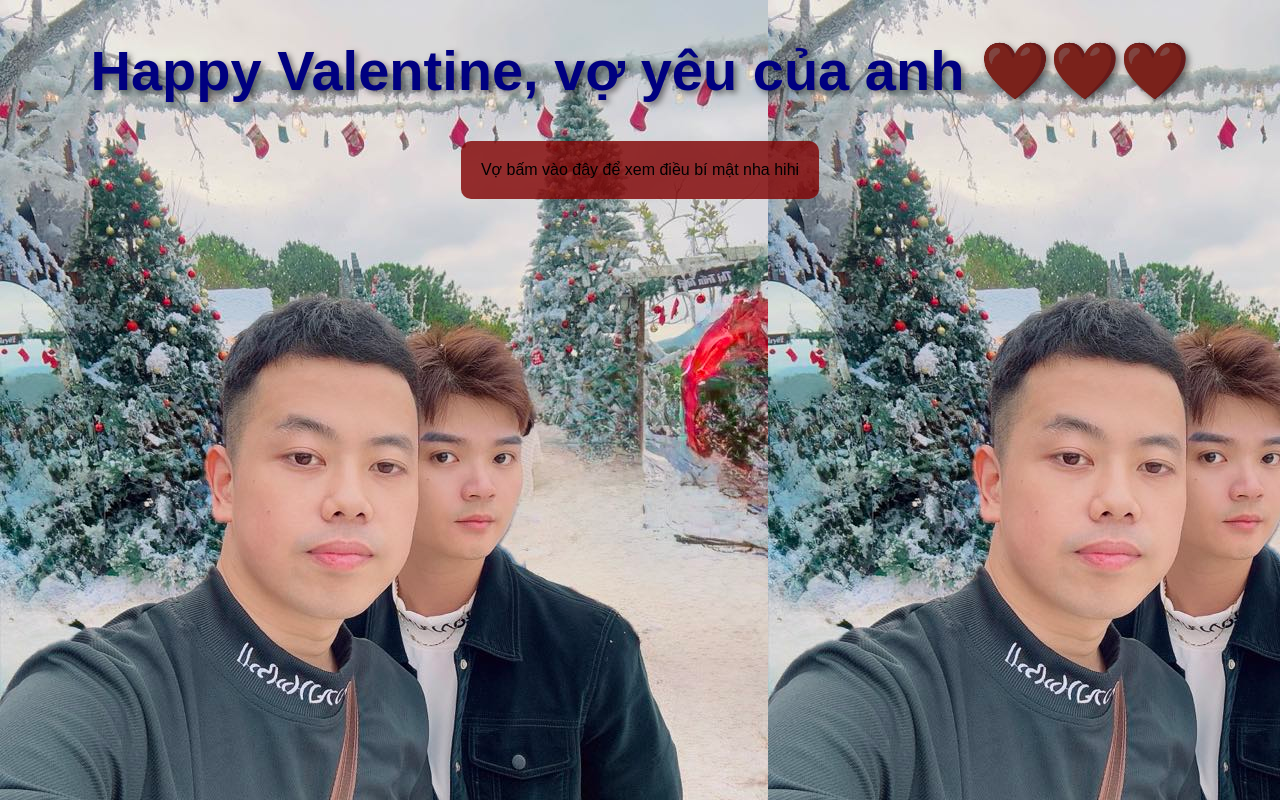
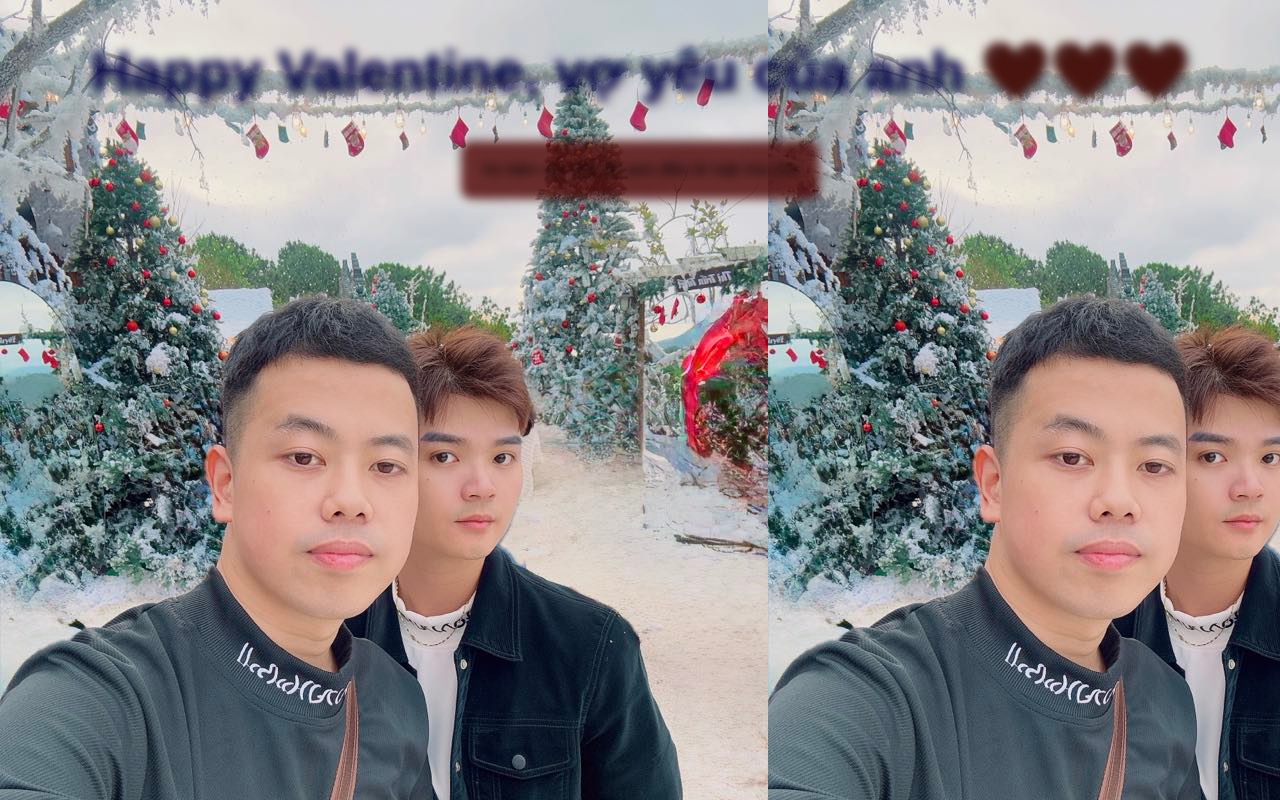
Before and after one commit to Namkun-96/namtrung-4years, a plain HTML site: page index.html in a window 1280 px wide. Drawn offline with Linux system fonts and the light colour scheme.

Commit message:
Cập nhật nội dung Valentine

```diff
--- a/index.html
+++ b/index.html
@@ -6,7 +6,7 @@
     <title>Happy Valentine ❤️</title>
     <style>
         body {
-            background: url('https://raw.githubusercontent.com/Namkun-96/namtrung-4years/main/e77b583f-d20c-4601-b2c3-241c77d3ca11.jpg'); filter: brightness(50%); no-repeat center center/cover;
+            background: url('https://raw.githubusercontent.com/Namkun-96/namtrung-4years/main/e77b583f-d20c-4601-b2c3-241c77d3ca11.jpg'); filter: brightness(30%) blur(5px); no-repeat center center/cover;
             text-align: center;
             font-family: 'Arial', sans-serif;
             overflow: hidden;
```
